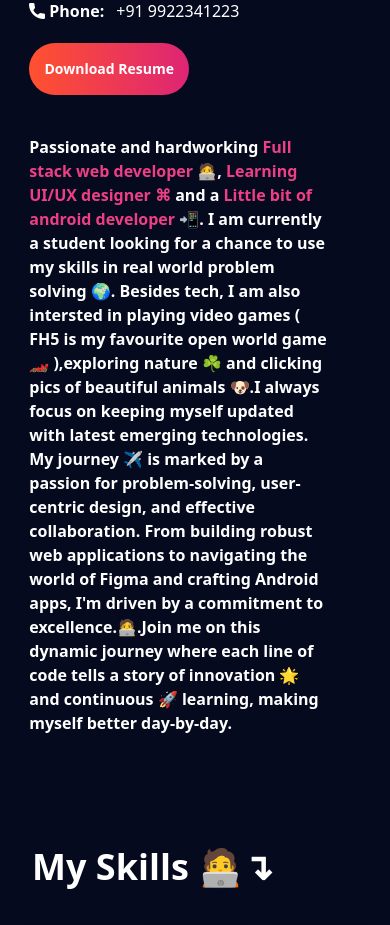
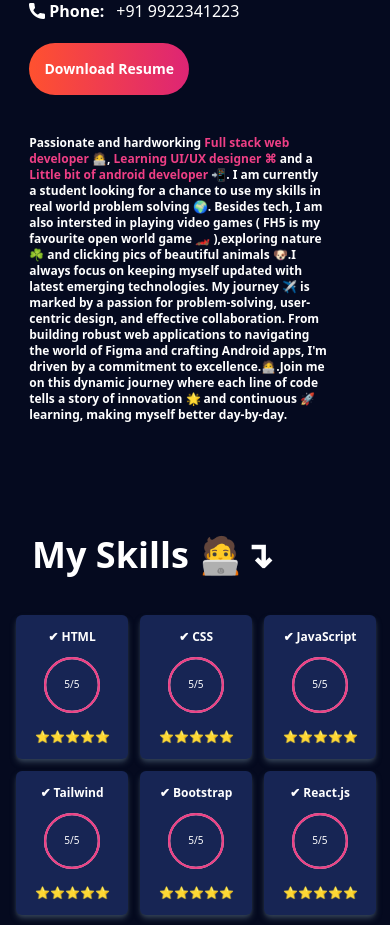
Before and after one commit to sahil-gpm/portfolio_v2, a React (Create React App) app: page / in a window 390 px wide. Shown: the part 1060-1985 px from the top of the page. Built offline with nearby package versions, Linux system fonts and the light colour scheme; the HTML template or start-up script is replaced by a standard one.

Commit message:
changed font size in about

```diff
--- a/package.json
+++ b/package.json
@@ -3,6 +3,7 @@
   "version": "0.1.0",
   "private": true,
   "dependencies": {
+    "@babel/plugin-proposal-private-property-in-object": "^7.21.11",
     "@testing-library/jest-dom": "^5.17.0",
     "@testing-library/react": "^13.4.0",
     "@testing-library/user-event": "^13.5.0",
--- a/src/Components/About/About.jsx
+++ b/src/Components/About/About.jsx
@@ -54,7 +54,7 @@ const About = () => {
                         </button>
                     </a>
                 </div>
-                <div className="my-info font-semibold text-base w-[90%] md:w-[90%] lg:[60%]">
+                <div className="my-info font-semibold text-xs md:text-base  w-[90%] md:w-[90%] lg:[60%]">
                     Passionate and hardworking <span className='text-main'>Full stack web developer 🧑‍💻</span>, <span className='text-main'>Learning UI/UX designer ⌘</span> and a <span className='text-main'>Little bit of android developer 📲</span>.
                     I am currently a student looking for a chance to use my skills in real world problem solving 🌍.
                     Besides tech, I am also intersted in playing video games ( FH5 is my favourite open world game 🏎️ ),exploring nature ☘️ and clicking pics of beautiful animals 🐶.I always focus on keeping myself updated with latest emerging technologies. My journey ✈️ is marked by a passion for problem-solving, user-centric design, and effective collaboration. From building robust web applications to navigating the world of Figma and crafting Android apps, I'm driven by a commitment to excellence.🧑‍💻.Join me on this dynamic journey where each line of code tells a story of innovation 🌟 and continuous 🚀 learning, making myself better day-by-day.
```
Also changed, not shown: 1 other file (tests, documents, lock files or other folders).
